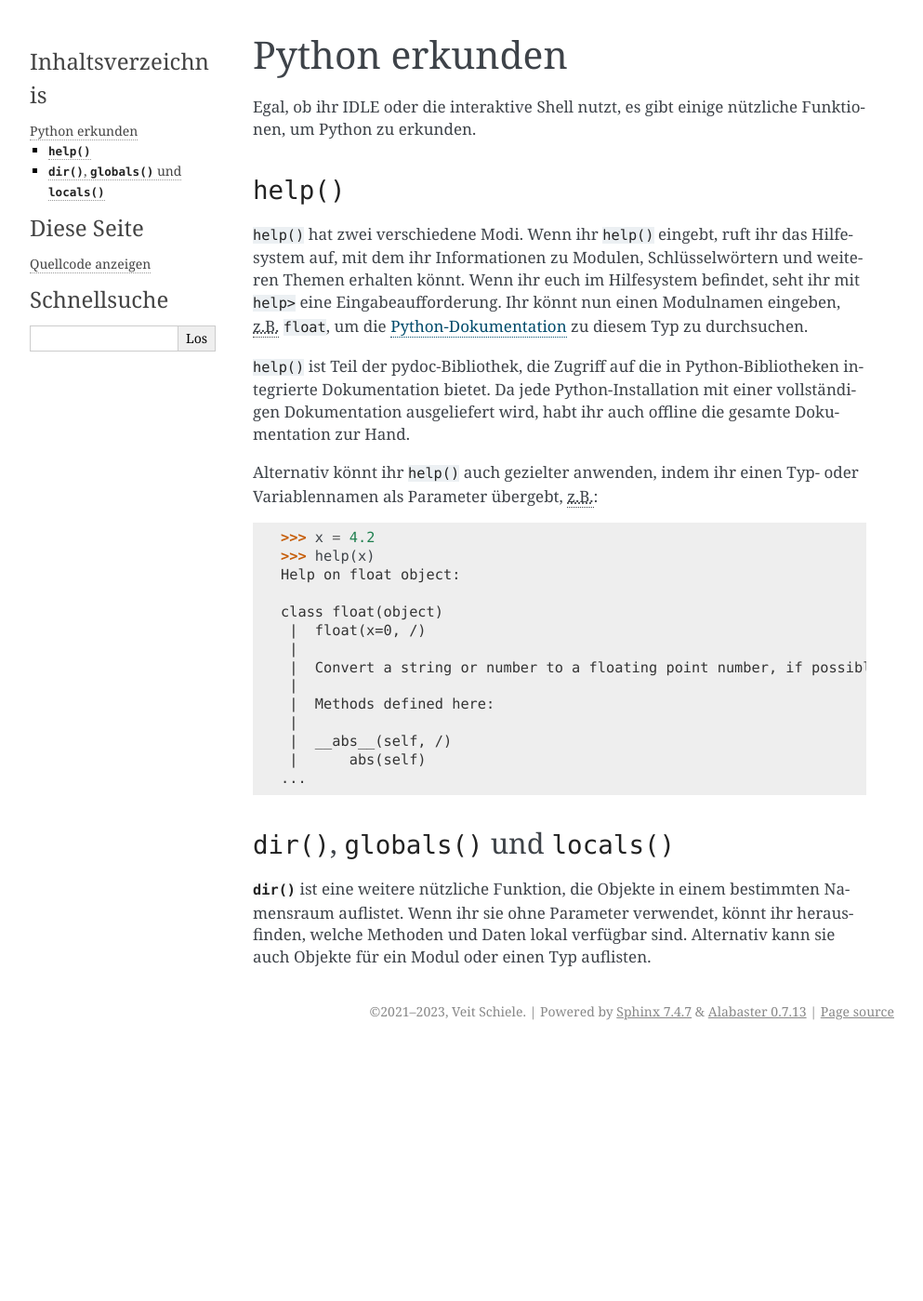
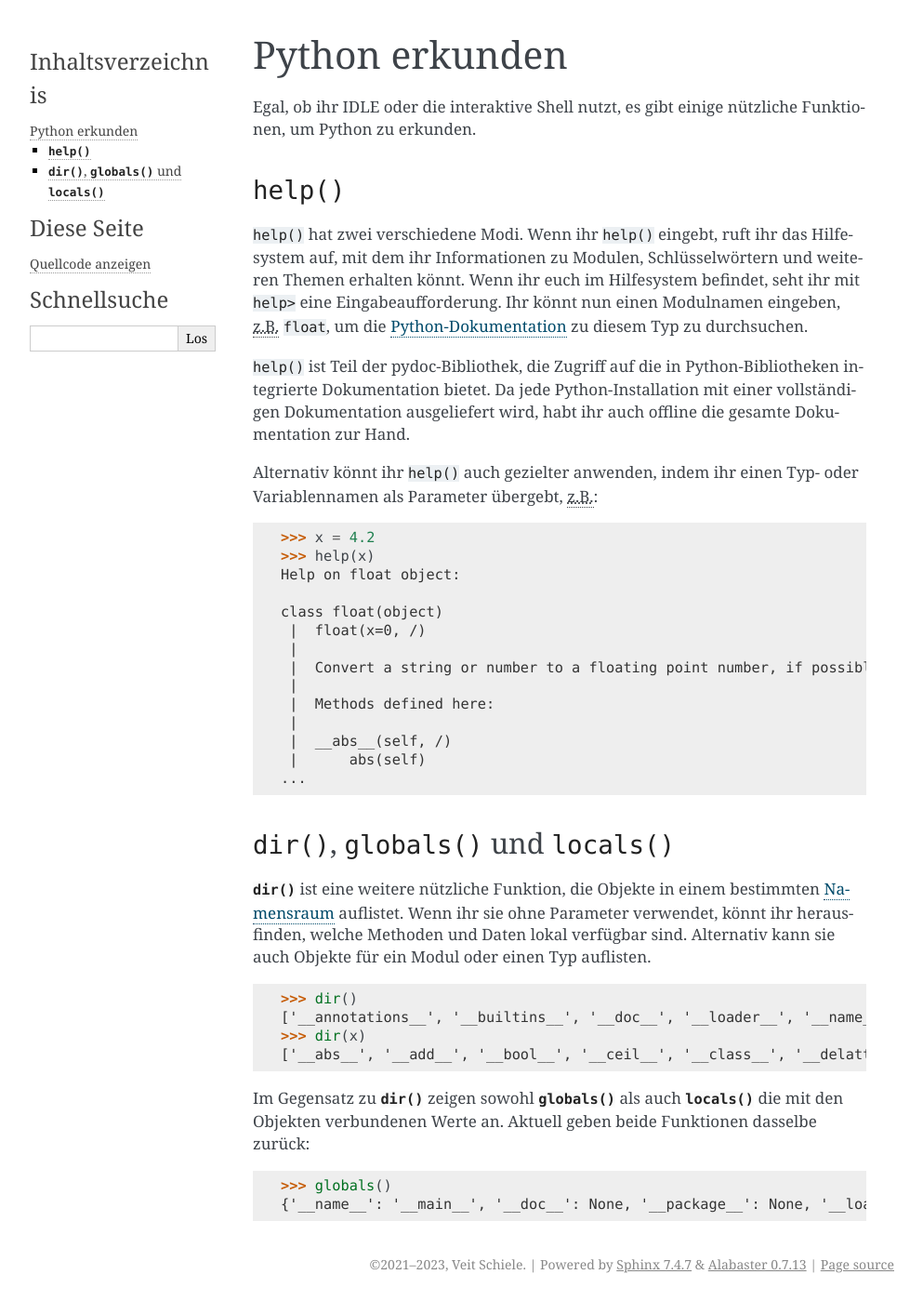
Before and after one commit to veit/python-basics-tutorial-de, a Sphinx documentation site: the page built from docs/explore.rst, in a window 1280 px wide. Shown: the whole page at 93% size, without its empty margins (148-1141 px from the left). Built offline with Sphinx 7.4.7, drawn with Linux system fonts in a browser that asks for light colours; pages that are not in the unit, such as notebooks, are missing from menus; before the commit the page ends 1127 px from its top, so only the background shows below that.

Commit message:
:memo: Add examples for dir(), globals() and locals()

```diff
--- a/docs/explore.rst
+++ b/docs/explore.rst
@@ -43,6 +43,23 @@ Typ- oder Variablennamen als Parameter übergebt, :abbr:`z.B. (zum Beispiel)`:
 -----------------------------------------
 
 :py:func:`dir` ist eine weitere nützliche Funktion, die Objekte in einem
-bestimmten Namensraum auflistet. Wenn ihr sie ohne Parameter verwendet, könnt
-ihr herausfinden, welche Methoden und Daten lokal verfügbar sind. Alternativ
-kann sie auch Objekte für ein Modul oder einen Typ auflisten.
+bestimmten :doc:`Namensraum <oop/namespaces>` auflistet. Wenn ihr sie ohne
+Parameter verwendet, könnt ihr herausfinden, welche Methoden und Daten lokal
+verfügbar sind. Alternativ kann sie auch Objekte für ein Modul oder einen Typ
+auflisten.
+
+.. code-block:: python
+
+   >>> dir()
+   ['__annotations__', '__builtins__', '__doc__', '__loader__', '__name__', '__package__', '__spec__', 'x']
+   >>> dir(x)
+   ['__abs__', '__add__', '__bool__', '__ceil__', '__class__', '__delattr__', '__dir__', '__divmod__', '__doc__', '__eq__', '__float__', '__floor__', '__floordiv__', '__format__', '__ge__', '__getattribute__', '__getformat__', '__getnewargs__', '__getstate__', '__gt__', '__hash__', '__init__', '__init_subclass__', '__int__', '__le__', '__lt__', '__mod__', '__mul__', '__ne__', '__neg__', '__new__', '__pos__', '__pow__', '__radd__', '__rdivmod__', '__reduce__', '__reduce_ex__', '__repr__', '__rfloordiv__', '__rmod__', '__rmul__', '__round__', '__rpow__', '__rsub__', '__rtruediv__', '__setattr__', '__sizeof__', '__str__', '__sub__', '__subclasshook__', '__truediv__', '__trunc__', 'as_integer_ratio', 'conjugate', 'fromhex', 'hex', 'imag', 'is_integer', 'real']
+
+Im Gegensatz zu :py:func:`dir` zeigen sowohl :py:func:`globals` als auch
+:py:func:`locals` die mit den Objekten verbundenen Werte an. Aktuell geben beide
+Funktionen dasselbe zurück:
+
+.. code-block:: python
+
+   >>> globals()
+   {'__name__': '__main__', '__doc__': None, '__package__': None, '__loader__': <class '_frozen_importlib.BuiltinImporter'>, '__spec__': None, '__annotations__': {}, '__builtins__': <module 'builtins' (built-in)>, 'x': 4.2}
```
